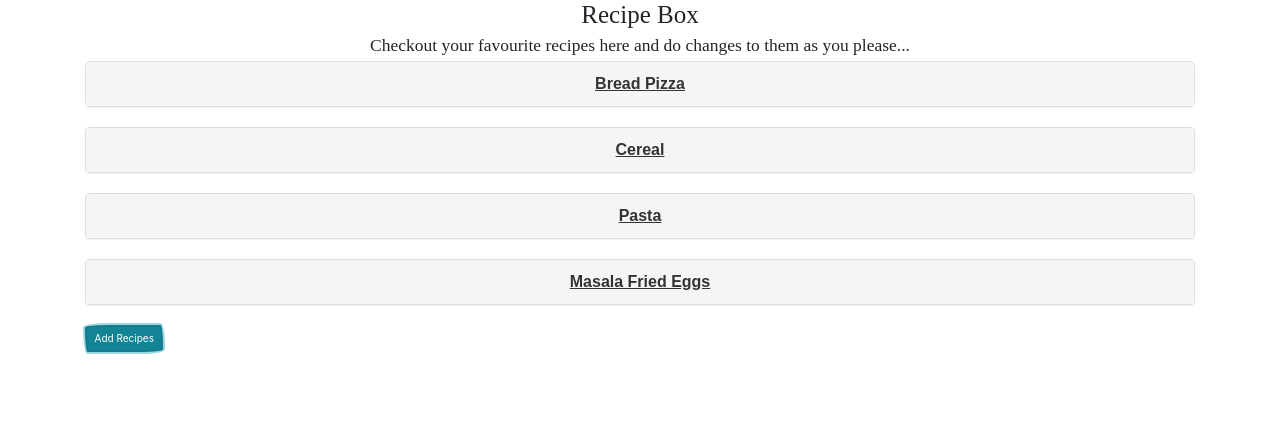
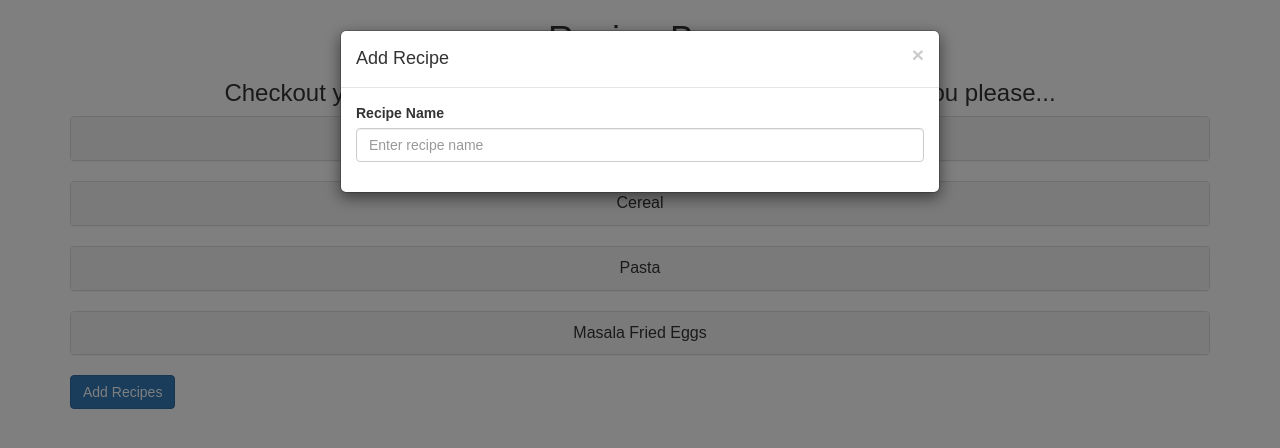
Before and after one commit to sahanabalram/RecipeBox, a React (Create React App) app: page / in a window 1280 px wide. Both pictures are taken after a click on the button "Add Recipes". Shown: the top 448 px of the page. Built offline with nearby package versions, Linux system fonts and the light colour scheme; a web font is replaced by a local one.

Commit message:
Create new recipe function

```diff
--- a/public/index.html
+++ b/public/index.html
@@ -5,7 +5,7 @@
     <meta name="viewport" content="width=device-width, initial-scale=1, shrink-to-fit=no">
     <meta name="theme-color" content="#000000">
     <link rel="stylesheet" href="https://maxcdn.bootstrapcdn.com/bootstrap/3.3.7/css/bootstrap.min.css" integrity="sha384-BVYiiSIFeK1dGmJRAkycuHAHRg32OmUcww7on3RYdg4Va+PmSTsz/K68vbdEjh4u" crossorigin="anonymous">
-    <link rel="stylesheet" href="https://bootswatch.com/4/sketchy/bootstrap.min.css">
+    <!-- <link rel="stylesheet" href="https://bootswatch.com/4/cosmo/bootstrap.min.css"> -->
     <!--
       manifest.json provides metadata used when your web app is added to the
       homescreen on Android. See https://developers.google.com/web/fundamentals/engage-and-retain/web-app-manifest/
--- a/src/components/Cards/Cards.js
+++ b/src/components/Cards/Cards.js
@@ -6,16 +6,22 @@ import {
     Button,
     ListGroup,
     ListGroupItem,
-    Modal
+    Modal,
+    FormGroup, ControlLabel,FormControl
 } from 'react-bootstrap';
 import './Cards.css';
 
 class RecipePanel extends Component {
     state = {
         recipes: this.props.recipes || [],
+        showAdd: false,
+        newRecipe: {name:"",ingredients:[]}
+    };
 
-        showAdd: false,
-    };
+// create a new recipe
+updateRecipeName(name,ingredients) {
+    this.setState({newRecipe:{name:name,ingredients}});
+}
     // delete recipe function
     deleteRecipe(index) {
         // make a copy of the recipe and then delete the copy and reset the state
@@ -27,13 +33,18 @@ class RecipePanel extends Component {
         // set the state back to inital state
         this.setState({recipes});
     }
-    handleClose() {
+    // close and open the modal for add recipe
+    close = () => {
         if(this.state.showAdd) {
             this.setState({ showAdd: false });
         }
     }
+// open modal for add recipe
+    open =(state) => {
+        this.setState({[state]: true})
+    }
     render() {
-        const {recipes} = this.state;
+        const {recipes,newRecipe} = this.state;
         return (
             <div className="container">
                 {recipes.map((recipeList, index) => (
@@ -60,14 +71,26 @@ class RecipePanel extends Component {
                 ))}
 
                 {/*Modal for add recipes code */}
-                <Modal show={this.state.showAdd} onHide={this.handleClose}>
+                <Modal show={this.state.showAdd} onHide={this.close}>
                     <Modal.Header closeButton>
-                        <Modal.Title>Modal heading</Modal.Title>
+                        <Modal.Title>Add Recipe</Modal.Title>
                     </Modal.Header>
-                    <Modal.Body></Modal.Body>
+                    <Modal.Body>
+                    <FormGroup>
+                        <ControlLabel> Recipe Name</ControlLabel>
+                        <FormControl
+                        type="text"
+                        value={newRecipe.name}
+                        placeholder="Enter recipe name"
+                        onChange = {(event) => this.updateRecipeName(event.target.value,newRecipe.ingredients)}
+                        >
+
+                        </FormControl>
+                    </FormGroup>
+                    </Modal.Body>
                 </Modal>
                 <ButtonToolbar>
-                    <Button bsStyle="info">Add Recipes</Button>
+                    <Button bsStyle="primary" onClick={(event)=>this.open("showAdd")}>Add Recipes</Button>
                 </ButtonToolbar>
 
             </div>
```
